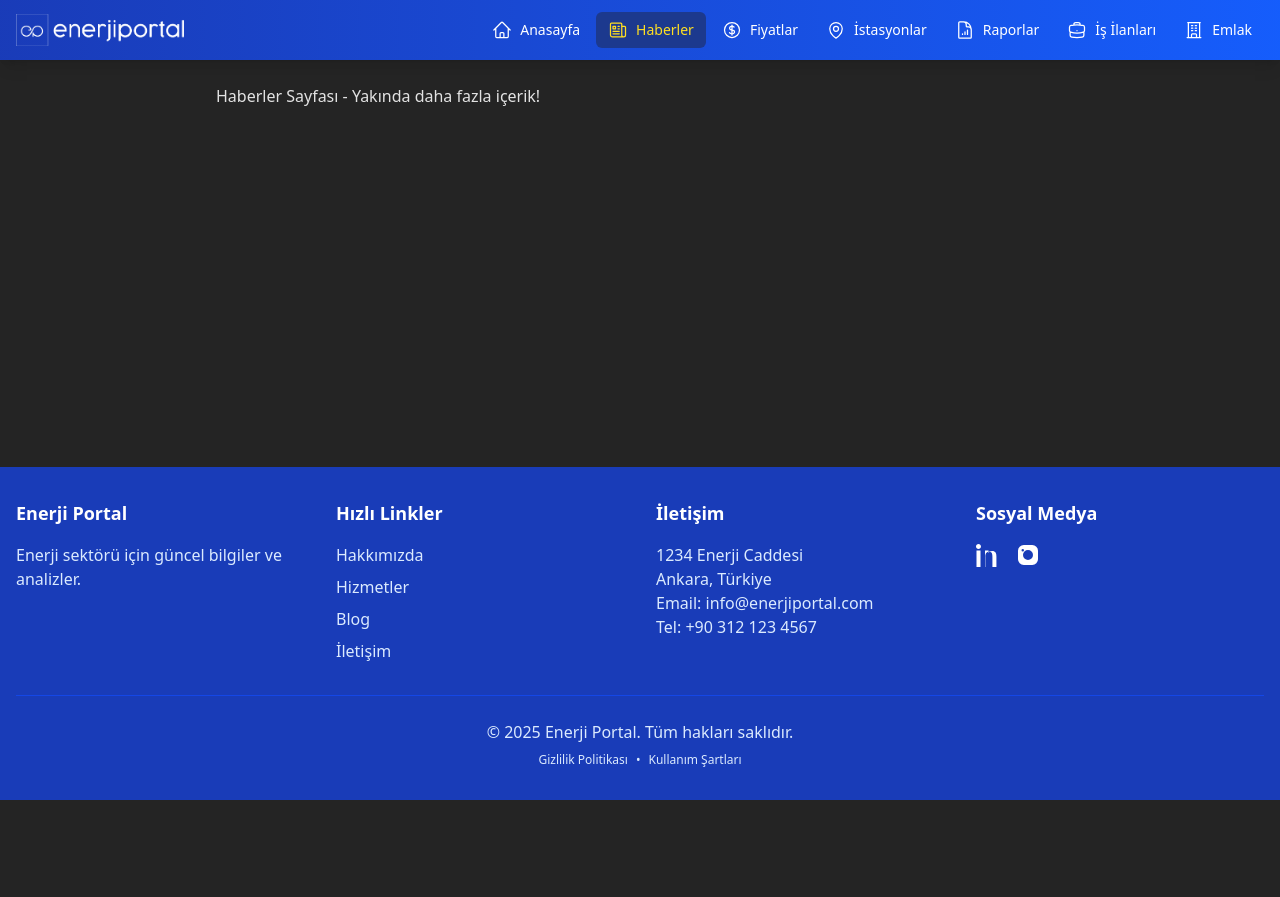
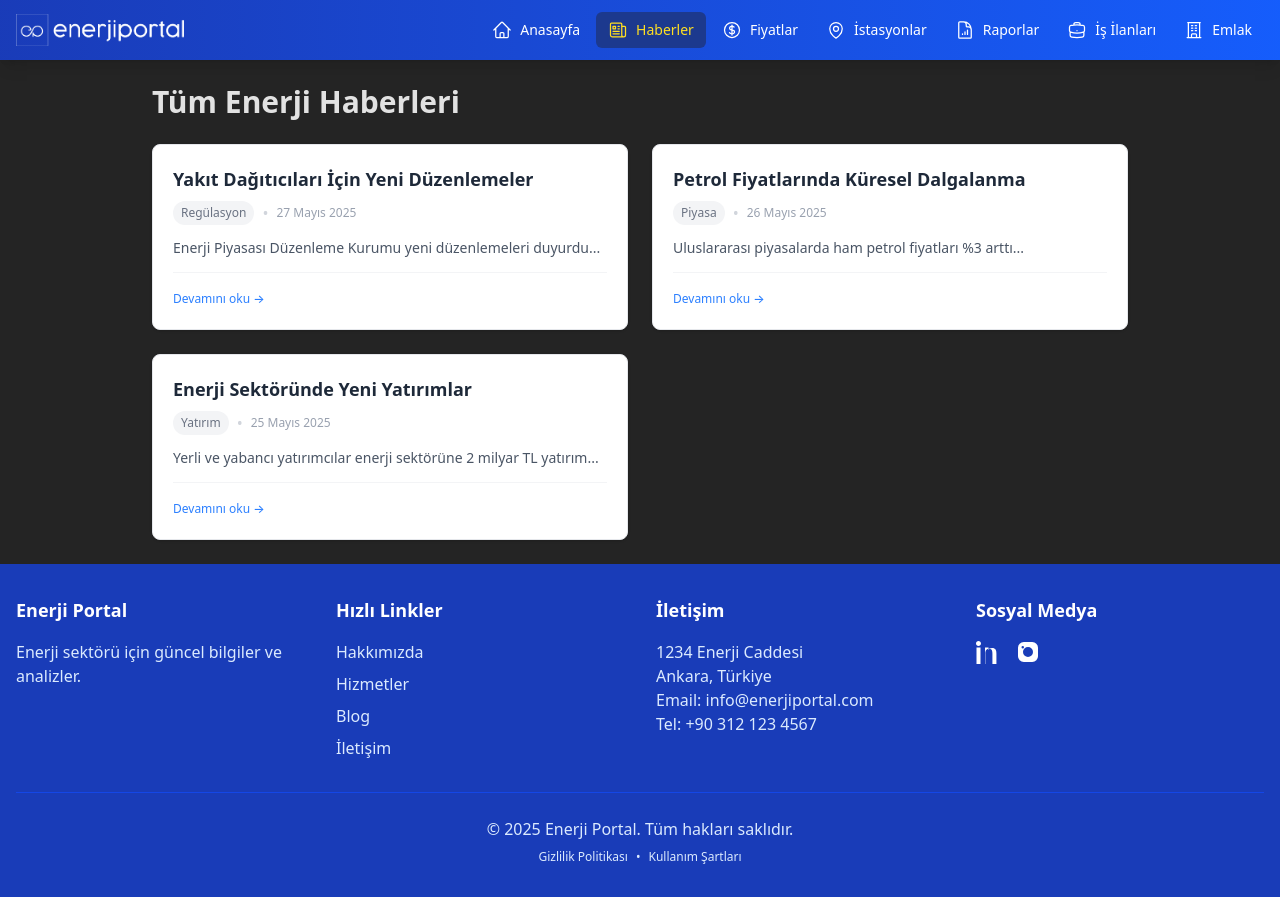
Before and after one commit to anogbidor/energy-portal, a React (Vite) app in the folder client/: page /news in a window 1280 px wide. Before the commit the page ends 800 px from the top, so only its background shows below. Built offline with nearby package versions, Linux system fonts and the light colour scheme.

Commit message:
✅ Feature: Added static news section with mock JSON, modularized NewsCard, rendered full news feed on /news page, and refactored newsData to shared data/news.ts

```diff
--- a/client/src/components/NewsCard.tsx
+++ b/client/src/components/NewsCard.tsx
@@ -1,10 +1,37 @@
 // 🔹 src/components/NewsCard.tsx
-type NewsProps = { title: string; date: string; category: string, excerpt: string }
-export default function NewsCard({ title, date }: NewsProps) {
+type NewsProps = {
+  title: string
+  date: string
+  category: string
+  excerpt: string
+}
+
+export default function NewsCard({
+  title,
+  date,
+  category,
+  excerpt,
+}: NewsProps) {
   return (
-    <div className='bg-white border p-4 rounded shadow'>
-      <h4 className='font-semibold'>{title}</h4>
-      <p className='text-sm text-gray-500'>{date}</p>
+    <div className='bg-white border border-gray-200 p-5 rounded-lg shadow-sm hover:shadow-md transition-shadow duration-200 group'>
+      <h4 className='font-semibold text-lg text-gray-800 group-hover:text-blue-600 transition-colors duration-200 line-clamp-2'>
+        {title}
+      </h4>
+      <div className='flex items-center mt-2 mb-3'>
+        <p className='text-xs font-medium text-gray-500 bg-gray-100 px-2 py-1 rounded-full'>
+          {category}
+        </p>
+        <span className='mx-2 text-gray-300'>•</span>
+        <p className='text-xs text-gray-400'>{date}</p>
+      </div>
+      <p className='text-gray-600 text-sm leading-relaxed line-clamp-3'>
+        {excerpt}
+      </p>
+      <div className='mt-3 pt-3 border-t border-gray-100'>
+        <span className='text-xs font-medium text-blue-500 hover:text-blue-600 cursor-pointer transition-colors duration-200'>
+          Devamını oku →
+        </span>
+      </div>
     </div>
   )
 }
--- /dev/null
+++ b/client/src/data/news.ts
@@ -0,0 +1,21 @@
+export const newsData = [
+  {
+    title: 'Yakıt Dağıtıcıları İçin Yeni Düzenlemeler',
+    date: '27 Mayıs 2025',
+    category: 'Regülasyon',
+    excerpt: 'Enerji Piyasası Düzenleme Kurumu yeni düzenlemeleri duyurdu...',
+  },
+  {
+    title: 'Petrol Fiyatlarında Küresel Dalgalanma',
+    date: '26 Mayıs 2025',
+    category: 'Piyasa',
+    excerpt: 'Uluslararası piyasalarda ham petrol fiyatları %3 arttı...',
+  },
+  {
+    title: 'Enerji Sektöründe Yeni Yatırımlar',
+    date: '25 Mayıs 2025',
+    category: 'Yatırım',
+    excerpt:
+      'Yerli ve yabancı yatırımcılar enerji sektörüne 2 milyar TL yatırım...',
+  },
+]
--- a/client/src/pages/Home.tsx
+++ b/client/src/pages/Home.tsx
@@ -9,29 +9,11 @@ import ExchangeRates from '../components/ExchangeRates'
 import FuelPrice from '../components/FuelPrice'
 import Hero from '../components/Hero'
 import NewsCard from '../components/NewsCard'
+import { newsData } from '../data/news'
 
 export default function Home() {
-  const newsData = [
-    {
-      title: 'Yakıt Dağıtıcıları İçin Yeni Düzenlemeler',
-      date: '27 Mayıs 2025',
-      category: 'Regülasyon',
-      excerpt: 'Enerji Piyasası Düzenleme Kurumu yeni düzenlemeleri duyurdu...',
-    },
-    {
-      title: 'Petrol Fiyatlarında Küresel Dalgalanma',
-      date: '26 Mayıs 2025',
-      category: 'Piyasa',
-      excerpt: 'Uluslararası piyasalarda ham petrol fiyatları %3 arttı...',
-    },
-    {
-      title: 'Enerji Sektöründe Yeni Yatırımlar',
-      date: '25 Mayıs 2025',
-      category: 'Yatırım',
-      excerpt:
-        'Yerli ve yabancı yatırımcılar enerji sektörüne 2 milyar TL yatırım...',
-    },
-  ]
+
+
 
   return (
     <div className='bg-gray-50 min-h-screen'>
--- a/client/src/pages/News.tsx
+++ b/client/src/pages/News.tsx
@@ -1,8 +1,22 @@
 // 🔹 src/pages/News.tsx
+import { newsData } from '../data/news'
+import NewsCard from '../components/NewsCard'
+
 export default function News() {
   return (
-    <div className='p-6 max-w-4xl mx-auto'>
-      Haberler Sayfası - Yakında daha fazla içerik!
+    <div className='p-6 max-w-5xl mx-auto'>
+      <h2 className='text-3xl font-bold mb-6'>Tüm Enerji Haberleri</h2>
+      <div className='grid grid-cols-1 md:grid-cols-2 gap-6'>
+        {newsData.map((news) => (
+          <NewsCard
+            key={`${news.title}-${news.date}`}
+            title={news.title}
+            date={news.date}
+            category={news.category}
+            excerpt={news.excerpt}
+          />
+        ))}
+      </div>
     </div>
   )
 }
```
